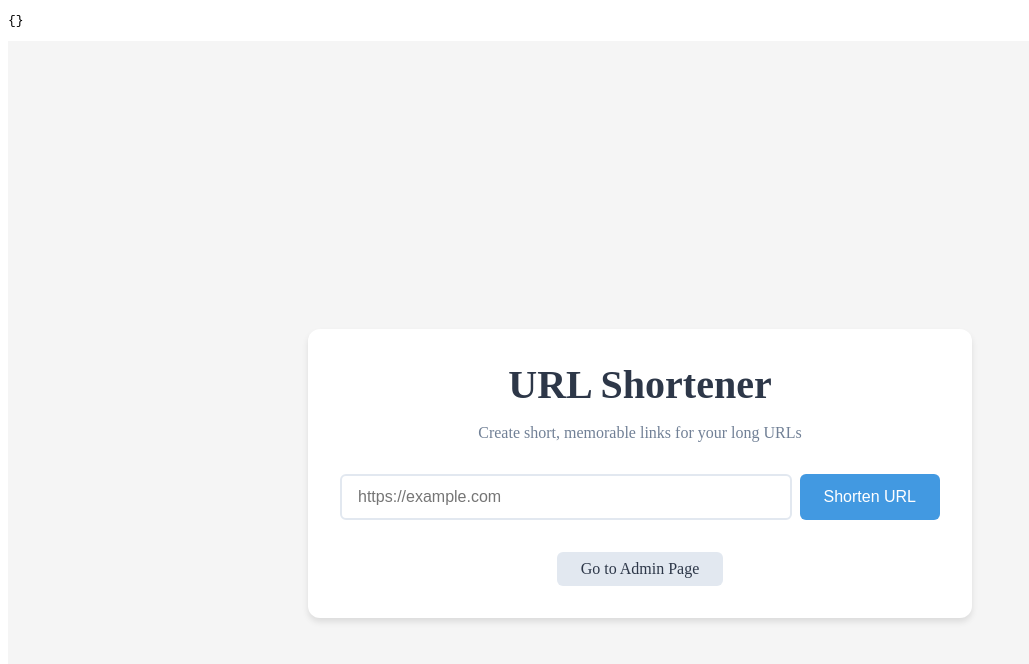
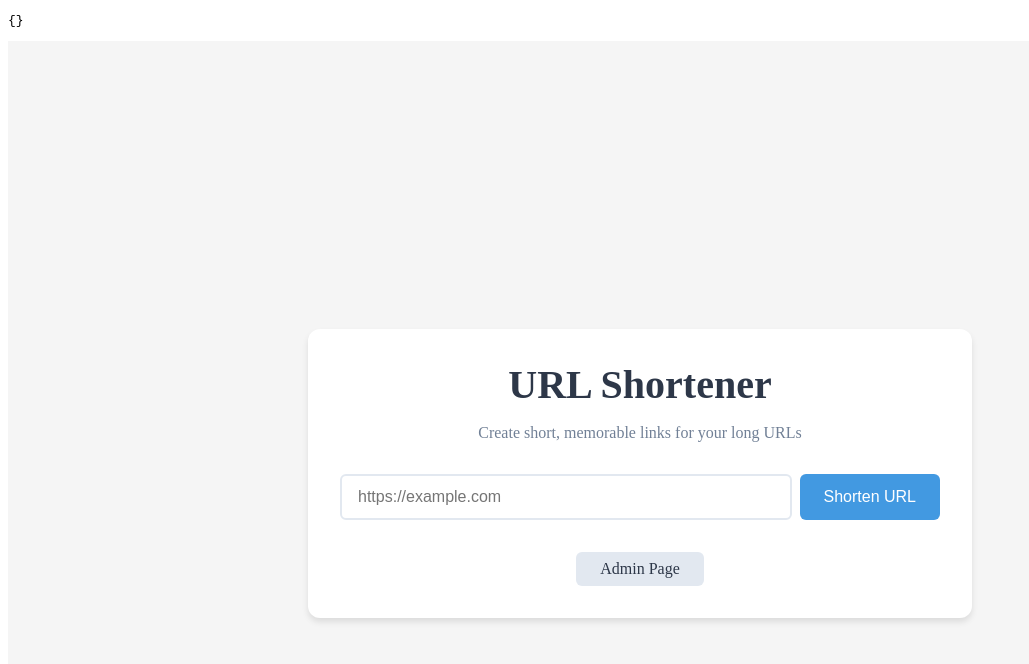
Before and after one commit to nuetralvector32/shrink-my-link, a SvelteKit app: page / in a window 1280 px wide. Shown: the top 664 px of the page, without its empty margins (0-1029 px from the left). Built offline with nearby package versions, Linux system fonts and the light colour scheme.

Commit message:
added filtering to show only correct shorts in admin page

```diff
--- a/src/routes/+page.svelte
+++ b/src/routes/+page.svelte
@@ -48,7 +48,7 @@
 
     <!-- Admin Page Button -->
     <div class="admin-link-container">
-      <a href="/admin" class="admin-link-btn">Go to Admin Page</a>
+      <a href="/admin" class="admin-link-btn">Admin Page</a>
     </div>
 
     {#if data && data.error}
```
